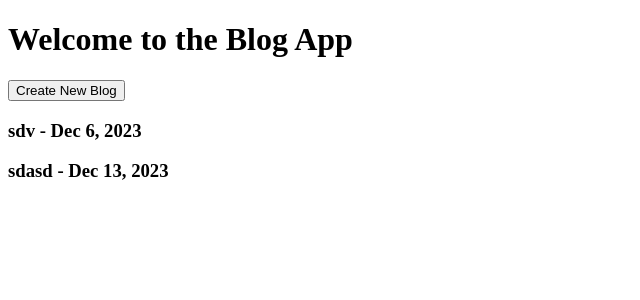
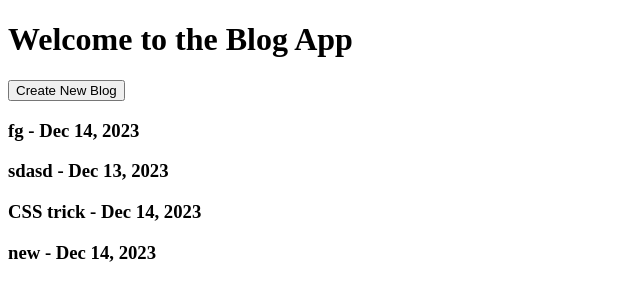
Before and after one commit to Andreaa-Dev/blog-angular, an Angular app: page / in a window 1280 px wide. Shown: the top 300 px of the page, without its empty margins (0-640 px from the left). Built offline with nearby package versions, Linux system fonts and the light colour scheme; data requests are answered from the project's data file.

Commit message:
done edit blog

```diff
--- a/blogs.json
+++ b/blogs.json
@@ -1,12 +1,12 @@
 {
   "blogs": [
     {
-      "showDetail": true,
-      "title": "sdv",
-      "author": "wef",
-      "content": "wsvdg",
-      "date": "2023-12-06",
-      "id": 6
+      "showDetail": false,
+      "id": 6,
+      "title": "fg",
+      "author": "df",
+      "content": "re",
+      "date": "2023-12-14"
     },
     {
       "showDetail": true,
@@ -15,6 +15,22 @@
       "content": "adasdad",
       "date": "2023-12-13",
       "id": 7
+    },
+    {
+      "showDetail": false,
+      "title": "CSS trick",
+      "author": "dsv",
+      "content": "vsdv",
+      "date": "2023-12-14",
+      "id": 8
+    },
+    {
+      "showDetail": false,
+      "title": "new",
+      "author": "new",
+      "content": "23",
+      "date": "2023-12-14",
+      "id": 9
     }
   ]
 }
--- a/src/app/app.component.html
+++ b/src/app/app.component.html
@@ -22,11 +22,11 @@
       <button (click)="showEditForm(blog)">Edit</button>
       <button (click)="deleteBlog(blog.id)">Delete</button>
 
-      <!-- Edit Blog Form *ngIf="blog.showEdit"
-        (blogUpdated)="handleBlogUpdated($event)" -->
+      <!-- Edit Blog Form -->
       <app-blog-edit
         *ngIf="showEdit"
-        (blogUpdated)="handleBlogUpdated(blog)"
+        [blog]="blog"
+        (blogEdited)="handleBlogUpdated($event)"
       ></app-blog-edit>
     </div>
   </div>
--- a/src/app/app.component.ts
+++ b/src/app/app.component.ts
@@ -86,6 +86,7 @@ export class AppComponent implements OnInit {
 
   // delete blog
   deleteBlog(blogId: number) {
+    // subscribe - deal with response
     this.blogService.deleteBlog(blogId).subscribe({
       next: () => {
         this.showCreate = false;
@@ -108,10 +109,10 @@ export class AppComponent implements OnInit {
       content: blog.content,
       date: blog.date,
     };
-
     this.blogService.updateBlog(newBlog).subscribe({
-      next: () => {
+      next: (v) => {
         this.showCreate = false;
+        this.blog = v;
         this.fetchBlogs();
       },
       error: (error) => {
--- a/src/app/blog-edit/blog-edit.component.ts
+++ b/src/app/blog-edit/blog-edit.component.ts
@@ -1,7 +1,7 @@
 import { Component, EventEmitter, Input, Output } from '@angular/core';
 import { FormBuilder, FormGroup, Validators } from '@angular/forms';
 
-import { BlogRaw } from '../model/blog.model';
+import { BlogRaw, Blog } from '../model/blog.model';
 import { BlogService } from '../blog.service';
 
 @Component({
@@ -11,13 +11,14 @@ import { BlogService } from '../blog.service';
 })
 export class BlogEditComponent {
   @Output() blogEdited = new EventEmitter<BlogRaw>();
+  @Input() blog!: Blog;
   editBlog: FormGroup;
 
   constructor(private fb: FormBuilder, private blogService: BlogService) {
     this.editBlog = this.fb.group({
-      title: ['', [Validators.required]],
-      author: ['', [Validators.required]],
-      content: ['', Validators.required],
+      title: [this.blog.title, [Validators.required]],
+      author: [this.blog.author, [Validators.required]],
+      content: [this.blog.content, Validators.required],
       date: [
         '',
         Validators.required,
@@ -27,7 +28,7 @@ export class BlogEditComponent {
     });
   }
   handleBlogUpdated() {
-    const newBlog = this.editBlog.value;
+    const newBlog = { ...this.editBlog.value, id: this.blog.id };
     this.blogEdited.emit(newBlog);
   }
 }
```
Also changed, not shown: 1 other file (tests, documents, lock files or other folders).
